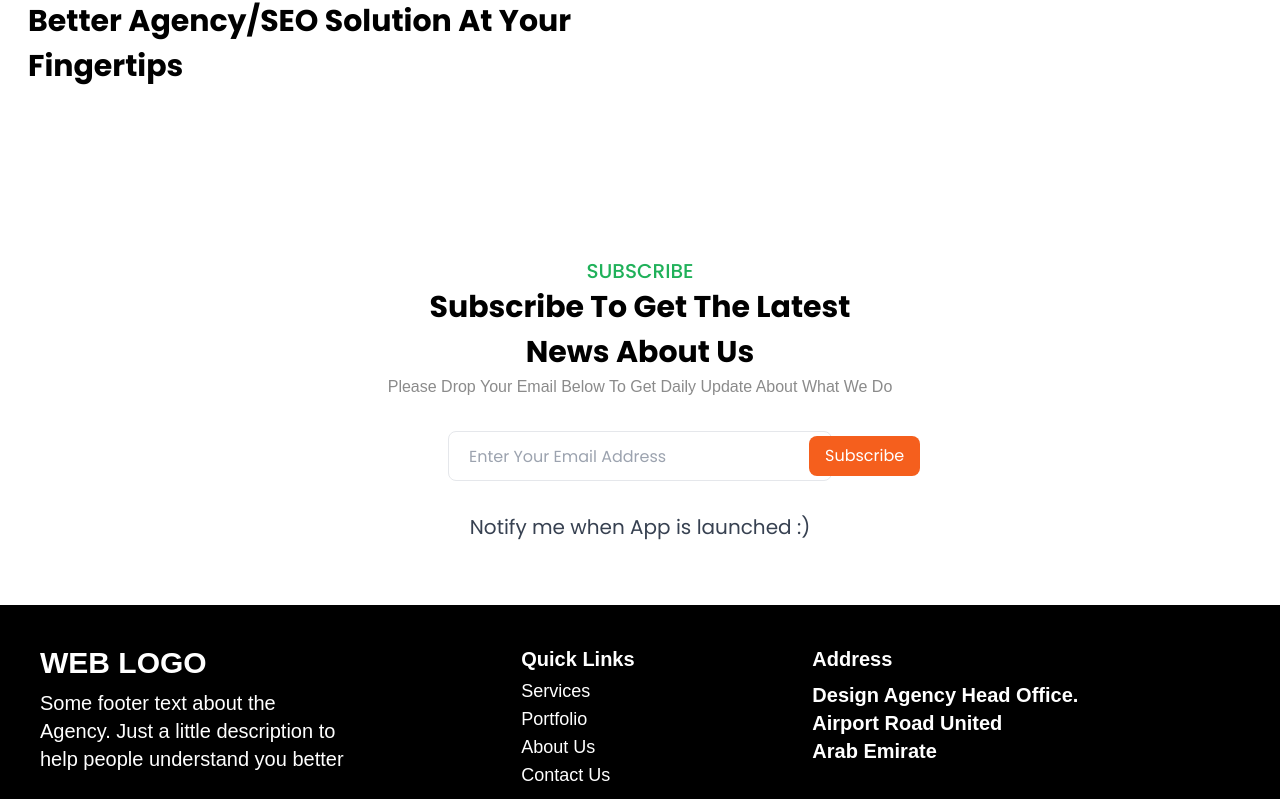
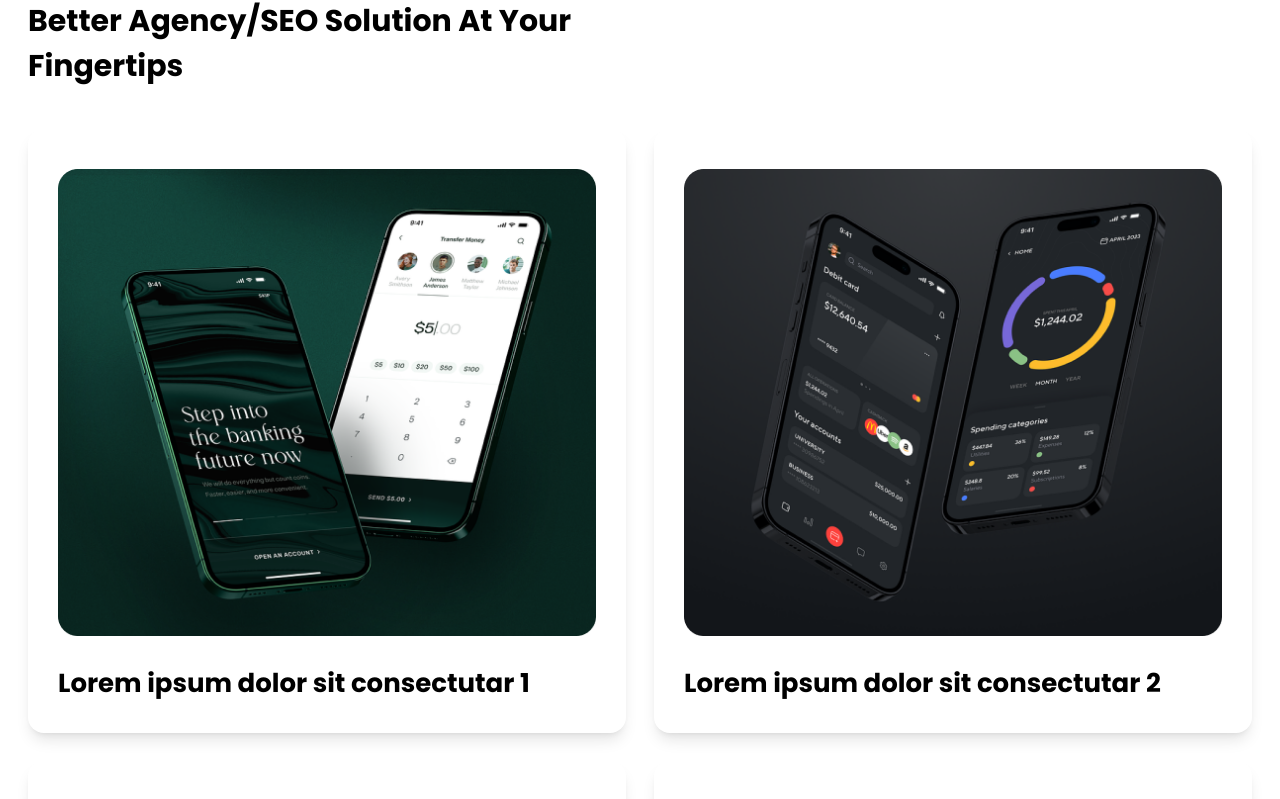
Before and after one commit to RashedAkash/design-agency, a Next.js app: page /projects in a window 1280 px wide. Shown: the part 473-1272 px from the top of the page. Built offline with nearby package versions, Linux system fonts and the light colour scheme.

Commit message:
project card crete

```diff
--- a/src/components/Feature.jsx
+++ b/src/components/Feature.jsx
@@ -16,7 +16,13 @@ const Feature = () => {
             <div className="w-full lg:w-1/2">
               <div className="lg:max-w-lg">
                 <div className="flex  flex-col  ">
-                  <Image src="/Mask.png" alt="m" width={600} height={530} />
+                  <Image
+                    src="/Mask.png"
+                    alt="m"
+                    width={600}
+                    height={530}
+                    className="hover:scale-105 transition-all duration-300"
+                  />
                   <p className=" text-[#2E3E5C] text-[14px] mt-4">
                     App Design - June 20, 2022
                   </p>
--- a/src/components/FeatureCard.jsx
+++ b/src/components/FeatureCard.jsx
@@ -5,7 +5,13 @@ const FeatureCard = ({fd}) => {
   return (
     <div>
       <div className=" ">
-        <Image src={fd?.img} alt="m" width={287} height={188} />
+        <Image
+          className="hover:scale-105 transition-all duration-300"
+          src={fd?.img}
+          alt="m"
+          width={287}
+          height={188}
+        />
         <p className=" text-[#2E3E5C] text-[14px] mt-4">{fd?.title}</p>
         <h1 className=" text-[#2E3E5C] font-bold text-[18px]">{fd?.text}</h1>
       </div>
--- a/src/components/Project/Project.jsx
+++ b/src/components/Project/Project.jsx
@@ -1,5 +1,6 @@
-import React from 'react';
+import { projectData } from '../../../public/projectData';
 import SectionTitle from '../SectionTitle';
+import ProjectCard from './ProjectCard';
 
 const Project = () => {
   return (
@@ -10,6 +11,11 @@ const Project = () => {
           title="All Project"
         />
       </div>
+      <div className=' grid grid-cols-1 md:grid-cols-2 gap-7'>
+        {
+          projectData?.map(pr=> <ProjectCard key={pr?.name} pr={pr} /> )
+        }
+      </div>
     </div>
   );
 };
--- a/src/components/Project/ProjectCard.jsx
+++ b/src/components/Project/ProjectCard.jsx
@@ -1,9 +1,11 @@
+import Image from 'next/image';
 import React from 'react';
 
-const ProjectCard = () => {
+const ProjectCard = ({pr}) => {
   return (
-    <div>
-
+    <div className=" pt-10 pl-[30px] pr-[30px] pb-[30px] shadow-lg rounded-2xl">
+      <Image className='hover:scale-105 transition-all duration-300' src={pr?.img} alt="img" width={544} height={472} />
+      <h1 className=' text-[#000] font-semibold text-[26px] mt-7 '>{pr?.name}</h1>
     </div>
   );
 };
--- a/src/components/SingleWork.jsx
+++ b/src/components/SingleWork.jsx
@@ -5,6 +5,7 @@ const SingleWork = ({work}) => {
   return (
     <div className=" py-12 px-7">
       <Image
+        className="hover:scale-105 transition-all duration-300"
         src={work?.img}
         alt="img"
         width={100}
--- a/src/components/Team/TeamCard.jsx
+++ b/src/components/Team/TeamCard.jsx
@@ -4,7 +4,7 @@ import React from 'react';
 const TeamCard = ({t}) => {
   return (
     <div className=" relative">
-      <div className="card card-compact  bg-base-100 shadow-lg">
+      <div className="card card-compact hover:scale-105 transition-all duration-300  bg-base-100 shadow-lg">
         <figure>
           <Image src={t?.img} alt="team" width={390} height={390} />
         </figure>
```
